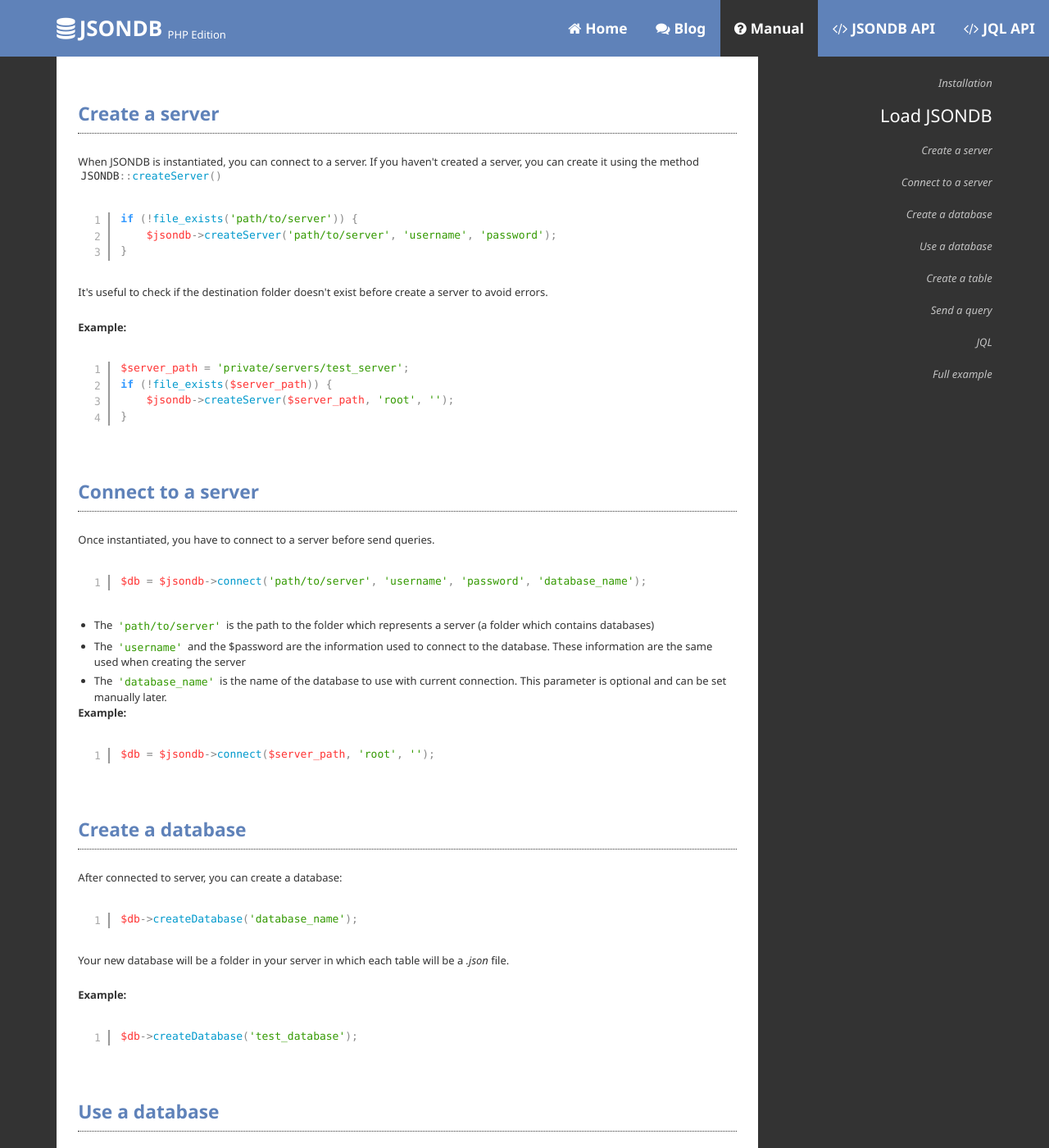
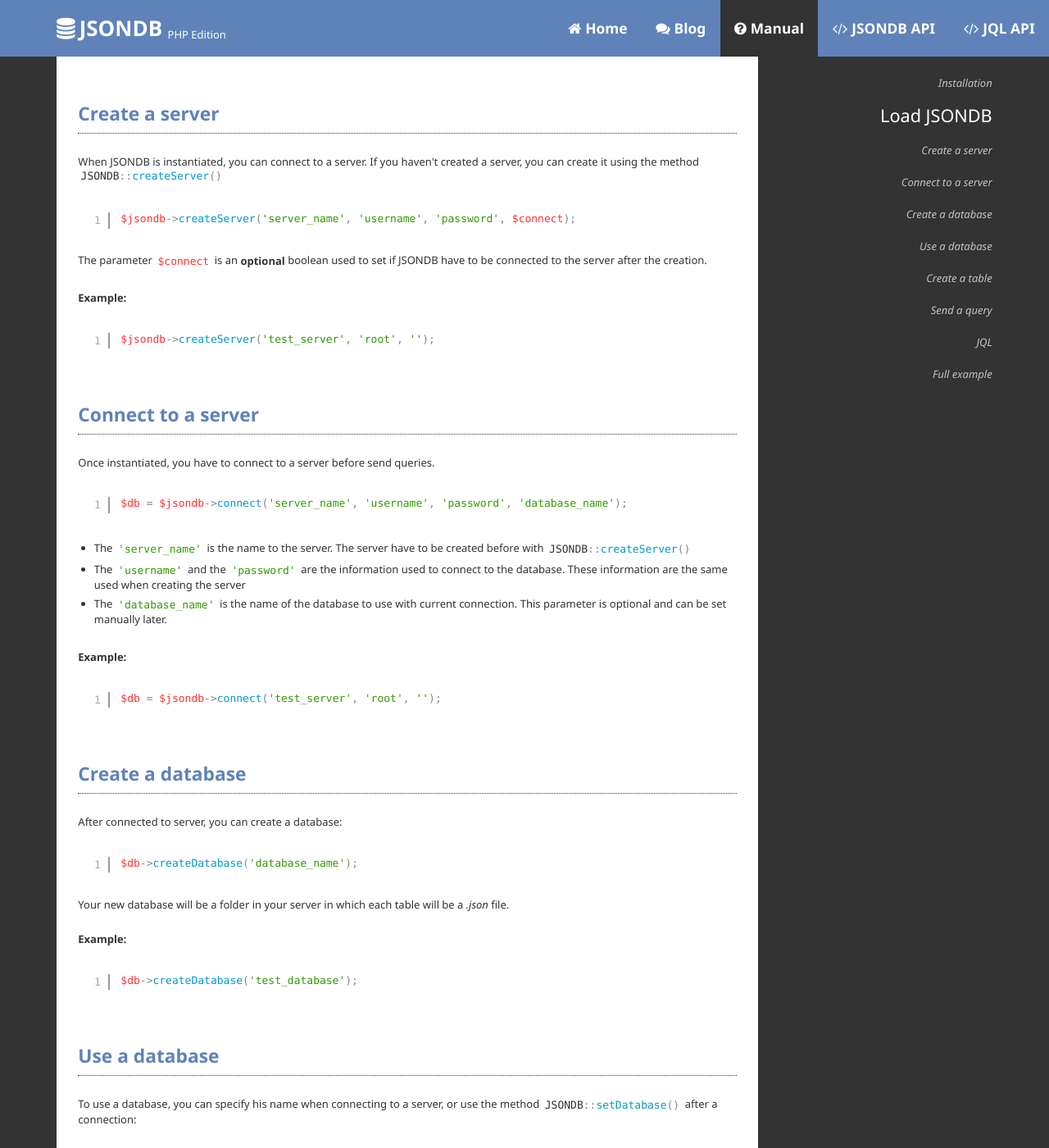
Before and after one commit to ElementaryFramework/JSONDB, a Jekyll site: the page built from docs/manual/index.html, in a window 1280 px wide and 1400 px high, scrolled down 630 px. Shown: the whole window at 82% size. Built offline with Jekyll 4.4.1, drawn with Linux system fonts in a browser that asks for light colours; some of the changed text lies outside the part shown.

Commit message:
Update website

```diff
--- a/_layouts/post.html
+++ b/_layouts/post.html
@@ -25,7 +25,7 @@ menu: "blog"
                 <script>
                      var disqus_config = function () {
                      this.page.url = "{{ site.github.url }}/{{ page.url }}";  // Replace PAGE_URL with your page's canonical URL variable
-                     this.page.identifier = "{{ page.url }}"; // Replace PAGE_IDENTIFIER with your page's unique identifier variable
+                     this.page.identifier = "{{ page.id }}"; // Replace PAGE_IDENTIFIER with your page's unique identifier variable
                      };
                     (function() { // DON'T EDIT BELOW THIS LINE
                         var d = document, s = d.createElement('script');
--- a/docs/manual/index.html
+++ b/docs/manual/index.html
@@ -46,15 +46,10 @@ menu: manual
                                     </header>
                                     <div class="content">
                                         <p>When JSONDB is instantiated, you can connect to a server. If you haven't created a server, you can create it using the method <code class="lang-php">JSONDB::createServer()</code></p>
-                                        <pre class="lang-php line-numbers"><code>if (!file_exists('path/to/server')) {
-    $jsondb-&gt;createServer('path/to/server', 'username', 'password');
-}</code></pre>
-                                        <p>It's useful to check if the destination folder doesn't exist before create a server to avoid errors.</p>
+                                        <pre class="lang-php line-numbers"><code>$jsondb-&gt;createServer('server_name', 'username', 'password', $connect);</code></pre>
+                                        <p>The parameter <code class="lang-php">$connect</code> is an <b>optional</b> boolean used to set if JSONDB have to be connected to the server after the creation.</p>
 										<p><b><u>Example:</u></b></p>
-                                        <pre class="lang-php line-numbers"><code>$server_path = 'private/servers/test_server';
-if (!file_exists($server_path)) {
-    $jsondb-&gt;createServer($server_path, 'root', '');
-}</code></pre>
+                                        <pre class="lang-php line-numbers"><code>$jsondb-&gt;createServer('test_server', 'root', '');</code></pre>
                                     </div>
                                 </section>
                                 <section id="connect-server">
@@ -63,14 +58,14 @@ if (!file_exists($server_path)) {
                                     </header>
                                     <div class="content">
                                         <p>Once instantiated, you have to connect to a server before send queries.</p>
-                                        <pre class="lang-php line-numbers"><code>$db = $jsondb-&gt;connect('path/to/server', 'username', 'password', 'database_name');</code></pre>
+                                        <pre class="lang-php line-numbers"><code>$db = $jsondb-&gt;connect('server_name', 'username', 'password', 'database_name');</code></pre>
                                         <ul class="default">
-                                            <li>The <code class="lang-php">'path/to/server'</code> is the path to the folder which represents a server (a folder which contains databases)</li>
-                                            <li>The <code class="lang-php">'username'</code> and the $password are the information used to connect to the database. These information are the same used when creating the server</li>
+                                            <li>The <code class="lang-php">'server_name'</code> is the name to the server. The server have to be created before with <code class="lang-php">JSONDB::createServer()</code></li>
+                                            <li>The <code class="lang-php">'username'</code> and the <code class="lang-php">'password'</code> are the information used to connect to the database. These information are the same used when creating the server</li>
                                             <li>The <code class="lang-php">'database_name'</code> is the name of the database to use with current connection. This parameter is optional and can be set manually later.</li>
                                         </ul>
 										<p><b><u>Example:</u></b></p>
-										<pre class="lang-php line-numbers"><code>$db = $jsondb-&gt;connect($server_path, 'root', '');</code></pre>
+										<pre class="lang-php line-numbers"><code>$db = $jsondb-&gt;connect('test_server', 'root', '');</code></pre>
                                     </div>
                                 </section>
                                 <section id="create-database">
@@ -255,13 +250,9 @@ $db-&gt;query("users.truncate()");</code></pre>
 										<pre class="lang-php line-numbers"><code>try {
     $jsondb = new \JSONDB\JSONDB();
 
-	$server_path = 'private/servers/test_server';
-	if (!file_exists($server_path)) {
-		$jsondb-&gt;createServer($server_path, 'root', '');
-    }
+    $jsondb-&gt;createServer('test_server', 'root', '', TRUE);
 
-    $db = $jsondb-&gt;connect($server_path, 'root', '')
-				 -&gt;createDatabase('test_database')
+    $db = $jsondb-&gt;createDatabase('test_database')
 				 -&gt;setDatabase('test_database'); // Yes, is chainable ! ;-)
 
     $db-&gt;createTable('users',
```
Also changed, not shown: _posts/2016-08-20-first-version-released.html (added, +36 -0 lines), _posts/2016-08-20-first-version-released.md (deleted, +0 -24 lines), assets/css/main.css (+16 -0 lines), assets/css/main.min.css, 1 other file.
